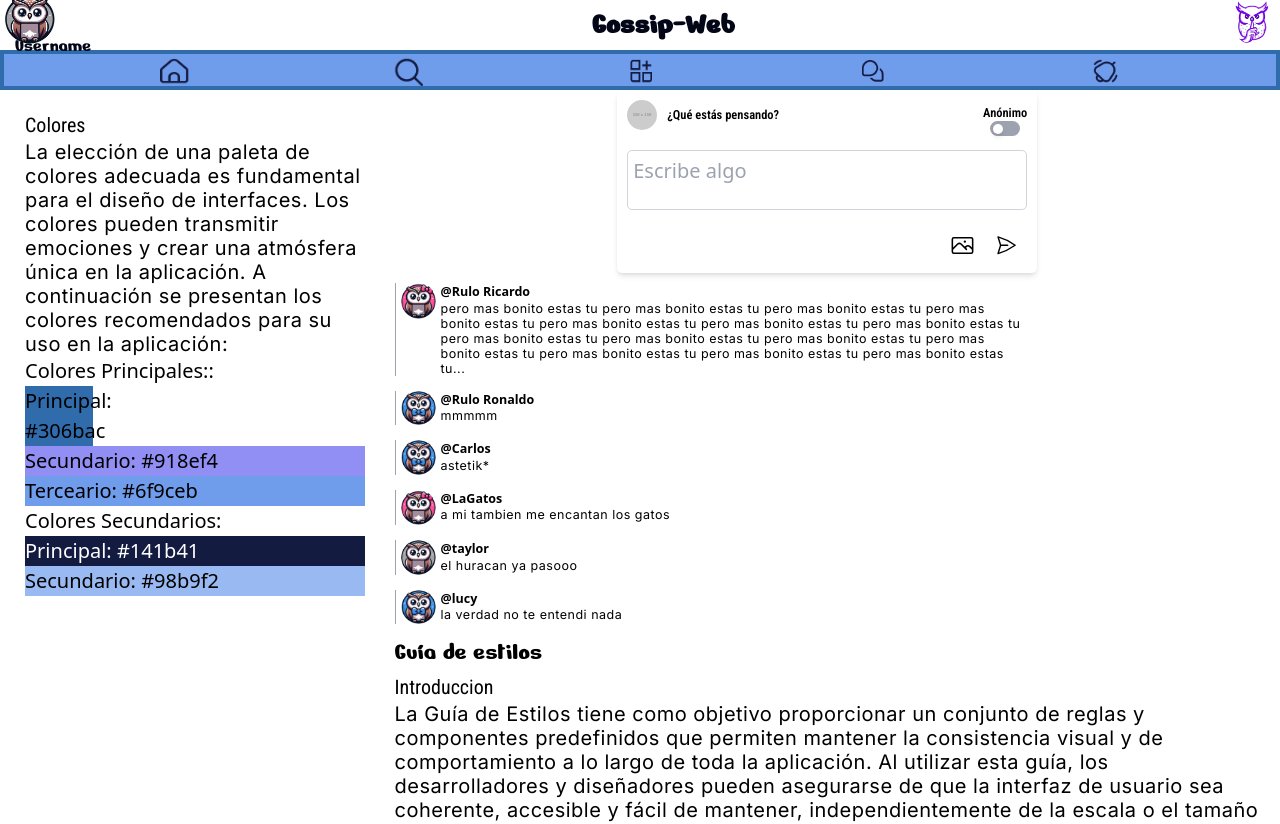
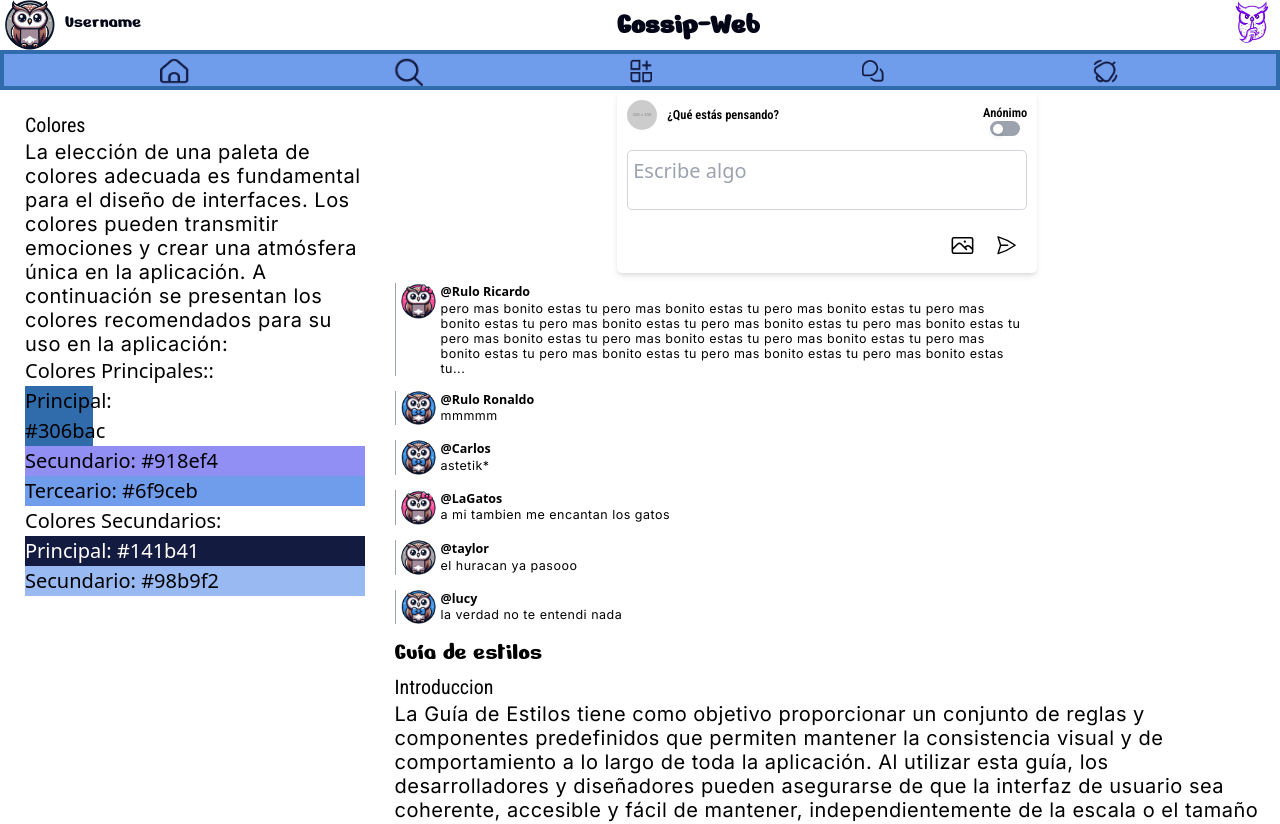
Before and after one commit to FelipeCabal/gossip-web-frontend, a React (Vite) app: page /style-guide in a window 1280 px wide. Shown: the top 824 px of the page. Built offline with nearby package versions, Linux system fonts and the light colour scheme.

Commit message:
fix navbar x2

```diff
--- a/src/css/layouts/containerHome.css
+++ b/src/css/layouts/containerHome.css
@@ -13,6 +13,7 @@
 .left-column {
     padding: 20px;
     overflow-x: hidden;
+    display: none;
 }
 
 .right-column {
@@ -25,8 +26,10 @@
         grid-template-columns: 30% 70%;
         gap: 10px;
     }
+
     .left-column {
         grid-column: 1 / 2;
+        display: block;
     }
 
     .right-column {
--- a/src/pages/HomePage/HomePage.jsx
+++ b/src/pages/HomePage/HomePage.jsx
@@ -3,11 +3,11 @@ import { ListaPublicaciones } from "../../components/PublicacionesHome/ListaPubl
 export function HomePage() {
     return (<>
         <div className="containerHome xs: pr-0">
-            <div className=" left-column xs: block">
+            <div className="left-column">
                 holaaaa este es la parte de las comunidades
             </div>
             <div className="right-column xs: pr-2">
-                <ListaPublicaciones/>
+                <ListaPublicaciones />
             </div>
         </div>
 
--- a/src/partials/navbar.jsx
+++ b/src/partials/navbar.jsx
@@ -12,12 +12,10 @@ const Navbar = () => {
         <header>
             <nav className="w-full h-17 flex justify-between items-center ">
                 <div className=" h-20 text-slate-950 flex items-center justify-center ">
-                    <div className="flex items-center justify-center p-2">
-                        <Link to='/perfil'>
-                            <img src={img} alt="Gossip-web" className="max-w-full w-20" />
-                            <h1 className="hidden -m-1 -mt-3.5 px-5 text-3xl sm:block">Username</h1>
-                        </Link>
-                    </div>
+                    <Link to='/perfil' className="flex flex-row items-center justify-center p-2">
+                        <img src={img} alt="Gossip-web" className="max-w-full w-20" />
+                        <h1 className="hidden -m-1 -mt-3.5 px-5 text-3xl sm:block">Username</h1>
+                    </Link>
                 </div>
                 <div className=" h-20 text-slate-950 flex items-center justify-center ">
                     <h1 className="text-5xl font-bold ">Gossip-Web</h1>
```
